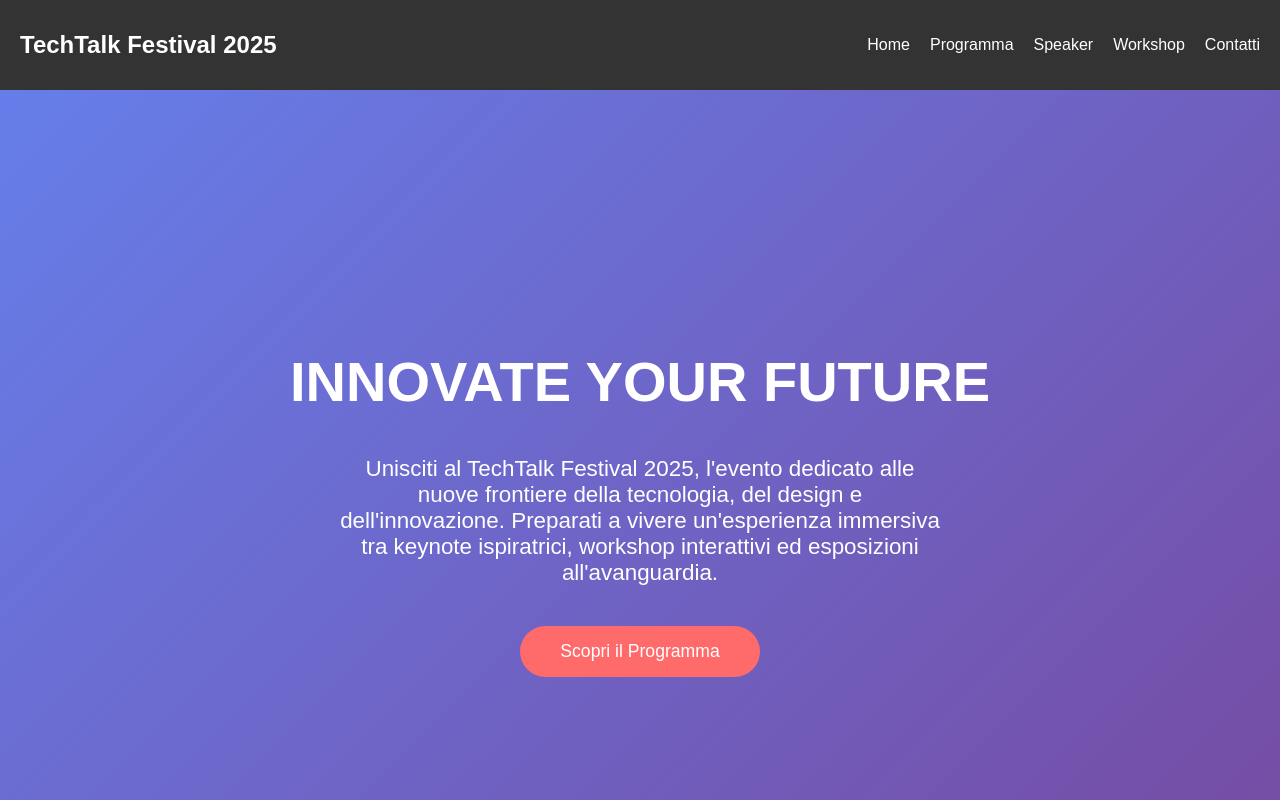
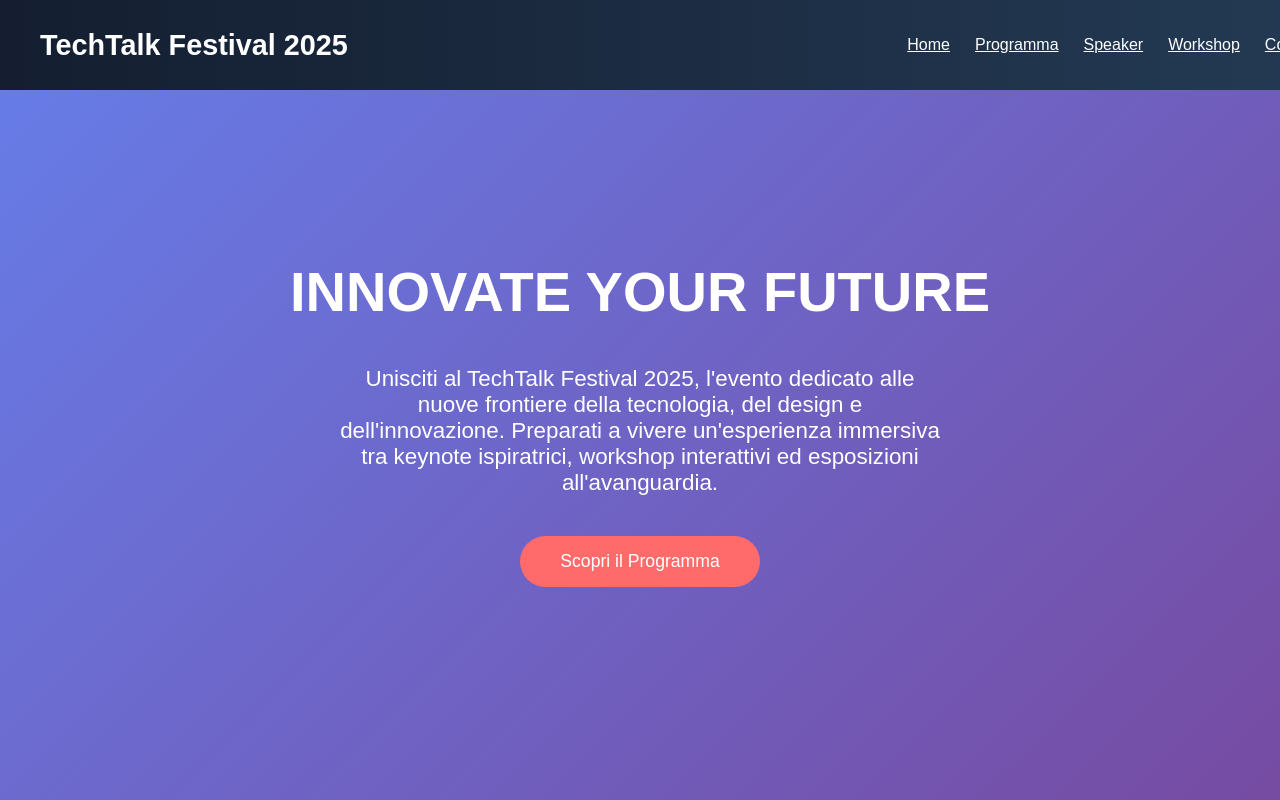
Before and after one commit to zVandre/sitoscuola, a React (Create React App) app: page / in a window 1280 px wide. Shown: the top 800 px of the page. Built offline with nearby package versions, Linux system fonts and the light colour scheme.

Commit message:
Update Header.css

```diff
--- a/src/components/Header.css
+++ b/src/components/Header.css
@@ -2,28 +2,32 @@
   display: flex;
   justify-content: space-between;
   align-items: center;
-    padding: 20px;
-    background: #333;
+  padding: 20px 40px;
+  background: linear-gradient(90deg, #141e30, #243b55);
   color: #fff;
+  position: fixed;
+  width: 100%;
+  top: 0;
+  z-index: 100;
 }
 
 .header .logo {
-    font-size: 1.5rem;
+  font-size: 1.8rem;
   font-weight: bold;
 }
 
 .header nav ul {
   list-style: none;
   display: flex;
-    gap: 20px;
+  gap: 25px;
 }
 
 .header nav ul li a {
   color: #fff;
-    text-decoration: none;
+  font-weight: 500;
   transition: color 0.3s;
 }
 
 .header nav ul li a:hover {
-    color: #ff6347;
+  color: #ff6b6b;
 }
```
Lines whose indentation alone changed are shown as unchanged.
